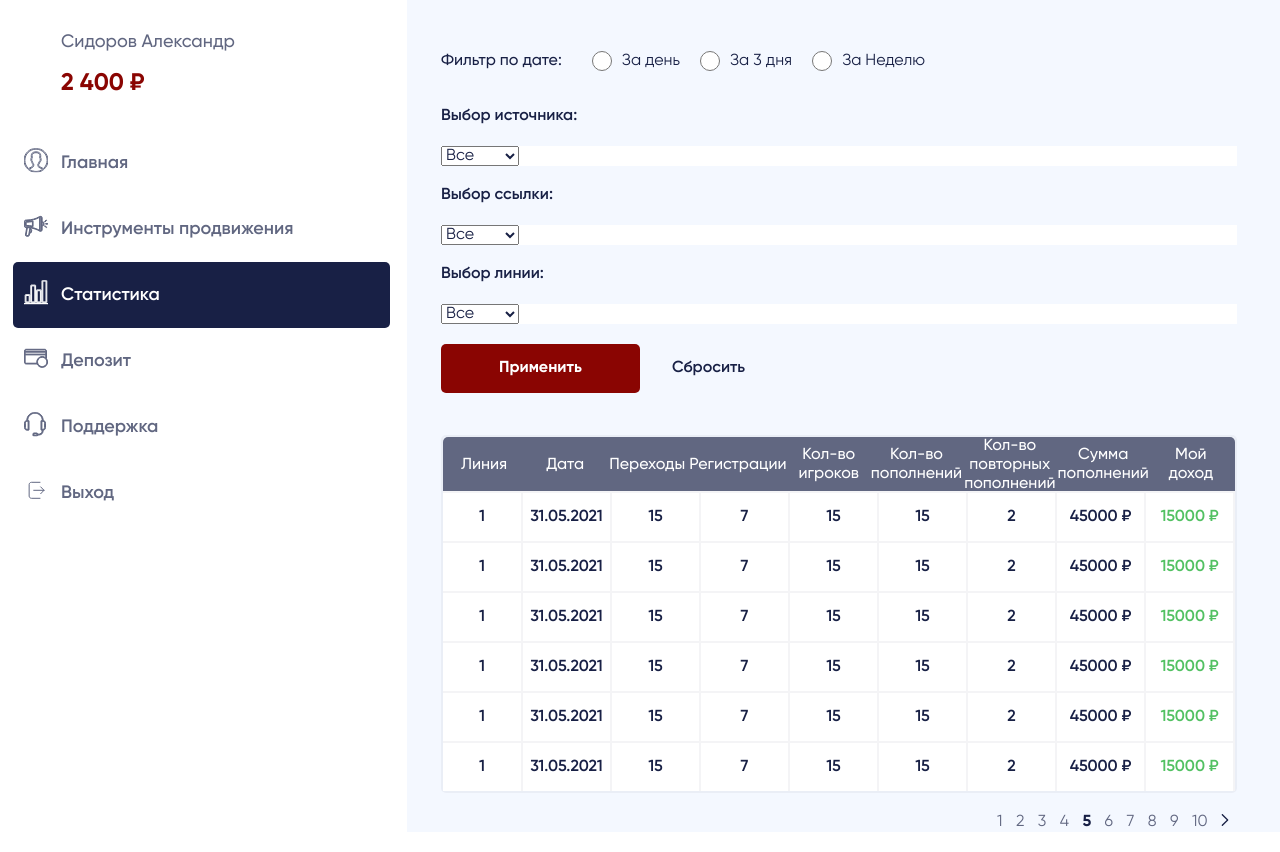
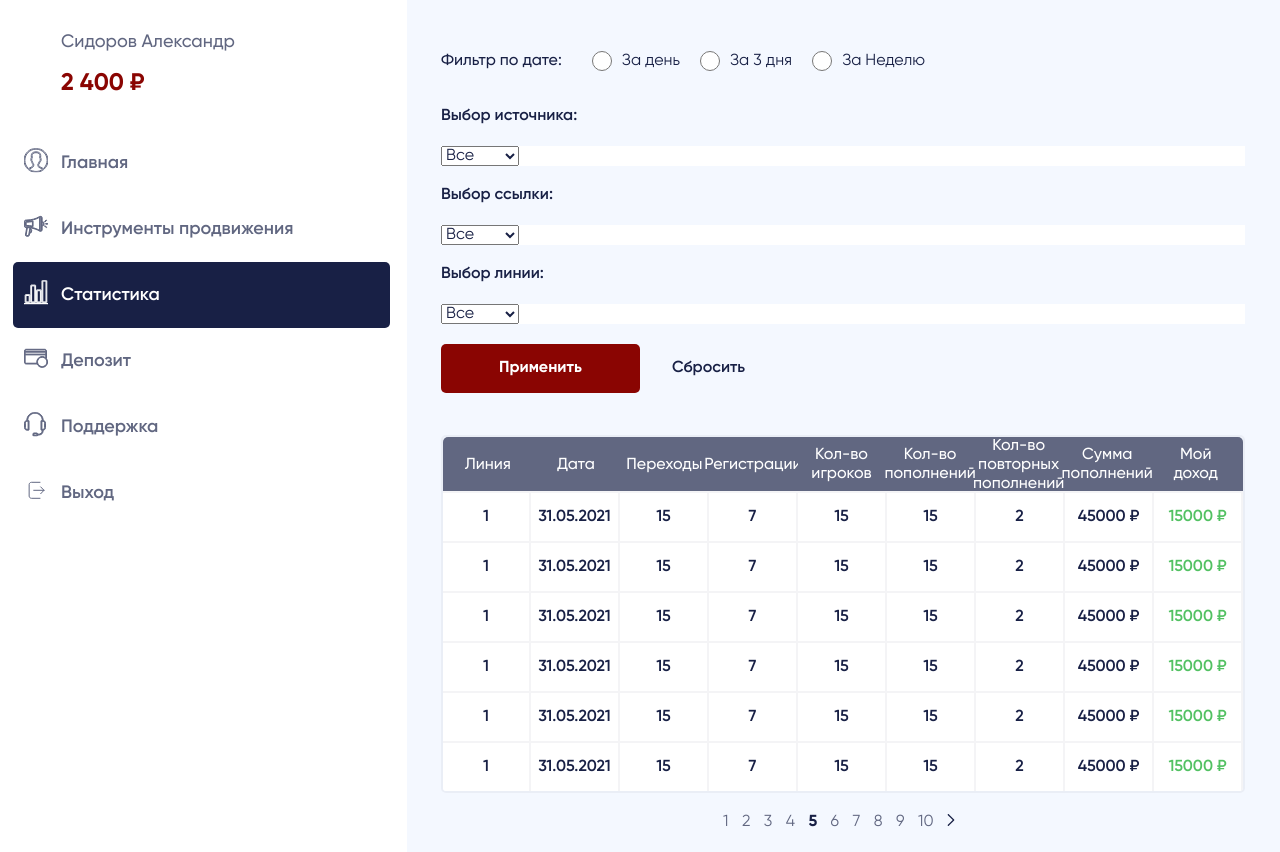
Before and after one commit to lvalentyn/lk-master, a website with bundled scripts: page src/statistic.html in a window 1280 px wide. Built offline with nearby package versions, Linux system fonts and the light colour scheme; files whose address does not match are found by name.

Commit message:
first commit

```diff
--- a/src/css/components/_media.scss
+++ b/src/css/components/_media.scss
@@ -121,6 +121,24 @@
 
 //   }
 
+.lk-static__inner {
+	width: 100%;
+	max-width: auto;
+	overflow: auto;
+}
+.lk-history__table{
+	width: 800px;
+	max-width: auto;
+	min-width: 800px;
+	overflow: auto;
+}
+.lk-history__item {
+	min-width: 11%;
+	padding: 5px;
+}
+.pagination {
+	margin: 20px auto;
+}
 }
 
 @media (max-width: 1196px) {
@@ -205,6 +223,7 @@
 body.lock {
 	overflow: hidden;
 }
+
 }
 
 @media (max-width: 890px) {
@@ -267,8 +286,6 @@ body.lock {
   .lk-banner__btns {
     margin: 20px auto 0;
   }
-
-
 }
 
 @media (max-width: 720px) {
@@ -306,7 +323,6 @@ body.lock {
   }
   .lk-content__filter {
     display: block;
-
   }
   .lk-content__filter-title {
     margin-bottom: 20px;
@@ -315,7 +331,6 @@ body.lock {
     font-size: 22px;
   }
 }
-
 
 @media (max-width: 520px) {
   .notifications__text {
```
Also changed, not shown: build/css/main.css.
